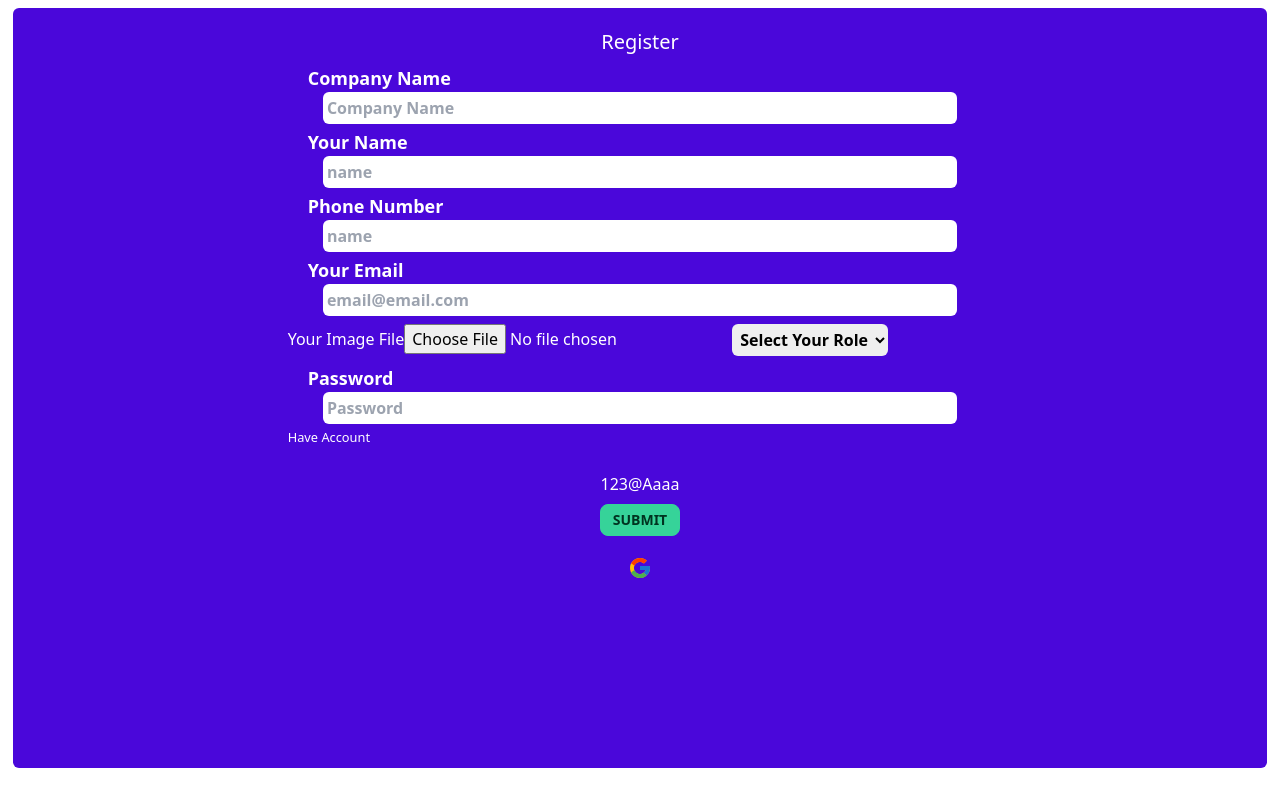
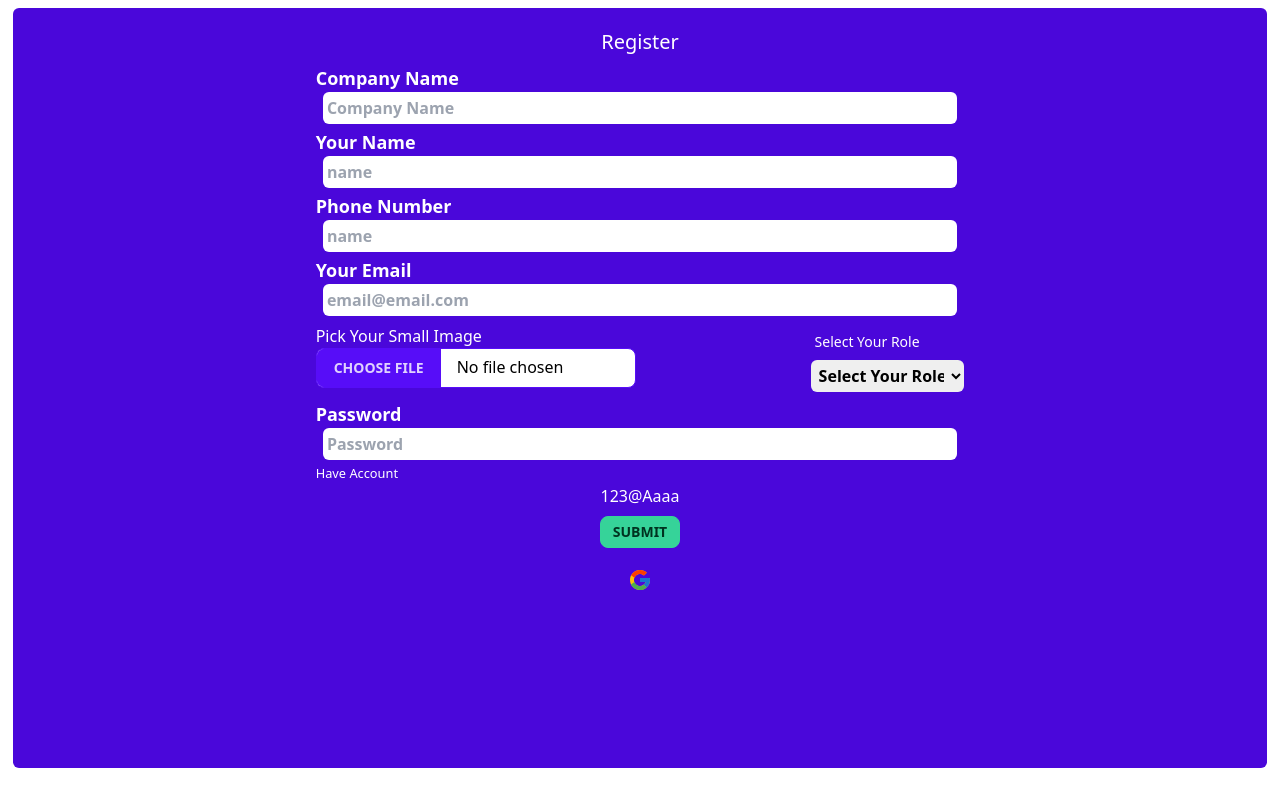
Before and after one commit to Asadullah850/tender-dropping-project, a React (Vite) app: page /register in a window 1280 px wide. Built offline with nearby package versions, Linux system fonts and the light colour scheme; no server answers.

Commit message:
update jamal img Url complet

```diff
--- a/src/Components/Register.jsx
+++ b/src/Components/Register.jsx
@@ -106,35 +106,43 @@ const Register = () => {
         <div className='text-center mx-10'>
             <h1 className=' text-xl my-2 pt-5'>Register</h1>
             <form className='lg:w-[60%] mx-auto my-2' onSubmit={handleSubmit(onSubmit)}>
-                <p className=' text-left mt-1 text-lg font-semibold lg:ml-5'>Company Name</p>
+                <p className=' text-left mt-1  text-lg font-semibold lg:ml-7'>Company Name</p>
                 <input className=' text-black w-full lg:w-[90%] p-1 rounded-md font-semibold' type="text" placeholder="Company Name" {...register("companyname", { required: true })} />
                 {errors.companyname?.type === "required" && (
                     <p role="alert">Company Name is required</p>
                 )}
-                <p className=' text-left mt-1 text-lg font-semibold lg:ml-5'>Your Name</p>
+                <p className=' text-left mt-1 text-lg font-semibold lg:ml-7'>Your Name</p>
                 <input className=' text-black w-full lg:w-[90%] p-1 rounded-md font-semibold' type="text" placeholder="name" {...register("name", { required: true })} />
                 {errors.name?.type === "required" && (
                     <p role="alert">Name is required</p>
                 )}
-                <p className=' text-left mt-1 text-lg font-semibold lg:ml-5'>Phone Number</p>
+                <p className=' text-left mt-1 text-lg font-semibold lg:ml-7'>Phone Number</p>
                 <input className=' text-black w-full lg:w-[90%] p-1 rounded-md font-semibold' type="text" placeholder="name" {...register("phoneNumber", { required: true })} />
                 {errors.phoneNumber?.type === "required" && (
                     <p role="alert">Phone Number is required</p>
                 )}
 
-                <p className=' text-left mt-1 text-lg font-semibold lg:ml-5'>Your Email</p>
+                <p className=' text-left mt-1 text-lg font-semibold lg:ml-7'>Your Email</p>
                 <input className=' text-black w-full lg:w-[90%] p-1 rounded-md font-semibold' type="email" placeholder="email@email.com" {...register("email", { required: true })} />
                 {errors.email?.type === "required" && (
                     <p role="alert">Email is required</p>
                 )}
 
-                <div className=" flex gap-4 my-2">
-                    <div className="">
-                        <label>Your Image File
-                            <input type="file" accept="image/*" {...register("image")} />
+                <div className=" flex gap-4 my-2 lg:mx-7">
+                    <div className=" text-left">
+                        {/* <label className="label">
+                            <span className="label-text text-white">Pick Your Small Image</span>
+                        </label> */}
+                        <label htmlFor="file-upload" className="file-input-label text-left">
+                        Pick Your Small Image
                         </label>
+                        <input type="file"  accept="image/*" {...register("image")} className="file-input file-input-bordered file-input-primary w-full h-10 text-black max-w-xs" />
+
                     </div>
                     <div className="">
+                        <label className="label">
+                            <span className="label-text text-white">Select Your Role</span>
+                        </label>
                         <select className=' text-black w-full p-1 rounded-md font-semibold' {...register("status", { required: true })}>
                             <option className=' text-black/50 disabled cursor-not-allowed' value="select">Select Your Role</option>
                             <option value="bayer"> Bayer</option>
@@ -145,7 +153,7 @@ const Register = () => {
                 </div>
 
                 {/* <input className=' text-black hidden' type="number" defaultValue={} {...register("code")} /> */}
-                <p className=' text-left mt-1 text-lg font-semibold lg:ml-5'>Password</p>
+                <p className=' text-left mt-1 text-lg font-semibold lg:ml-7'>Password</p>
                 <input className=' text-black w-full lg:w-[90%] p-1 rounded-md font-semibold' type="password" {...register("password", {
                     required: true,
                     min: 8,
@@ -157,12 +165,12 @@ const Register = () => {
                 {errors.password?.type === 'min' && <p className='text-white p-0' role="alert">Password is upper 8</p>}
                 {errors.password?.type === 'maxLength' && <p className='text-white p-0' role="alert">Password is less then 20</p>}
                 {errors.password?.type === 'pattern' && <p className='text-white p-0' role="alert">Password are pattern (Aa123@.com)</p>}
-                <div className='text-left'>
+                <div className='text-left lg:mx-7'>
                     <Link to={'/login'}>
                         <small className=''>Have Account</small>
                     </Link>
                 </div>
-                <br />
+                {/* to do have accoun possing change */}
                 <p>123@Aaaa</p>
                 <input className='btn btn-sm btn-success mt-2' type="submit" />
             </form>
```
